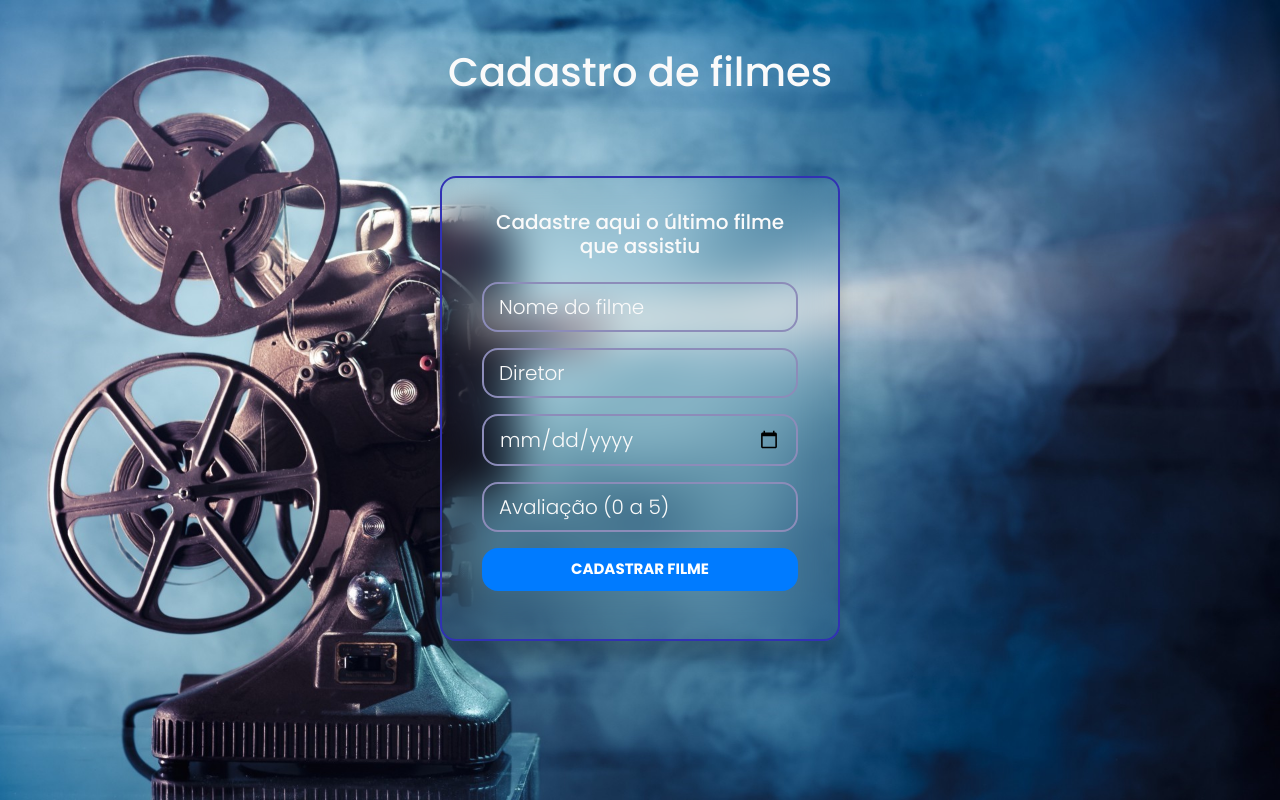
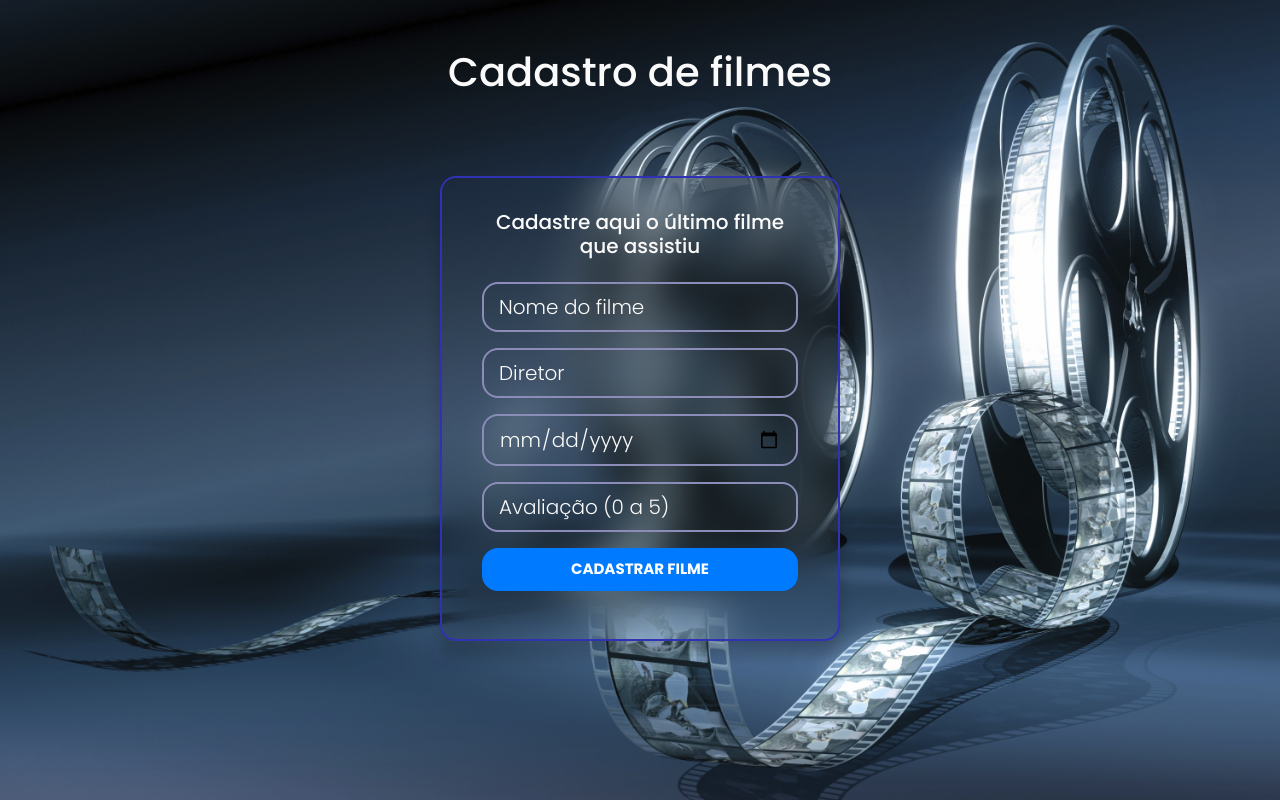
Before and after one commit to nickmoura/cadastro-de-filmes, a PHP site: page / in a window 1280 px wide. Run offline with PHP 8.4, Linux system fonts and the light colour scheme; some libraries are stand-ins or nearby versions.

Commit message:
background corrected

```diff
--- a/assets/styles/style.css
+++ b/assets/styles/style.css
@@ -13,8 +13,9 @@ h1 {
 body {
 	color: #000;
 	overflow-x: hidden;
-	height: 100%;
-	background-image: url("../img/wallhaven-p2ygpe.jpg");
+	width: 100vw;
+	height: 100vh;
+	background-image: url("../img/wallhaven-lqj2ky.jpg") !important;
 	background-repeat: no-repeat;
 	background-size: cover;
 }
```
